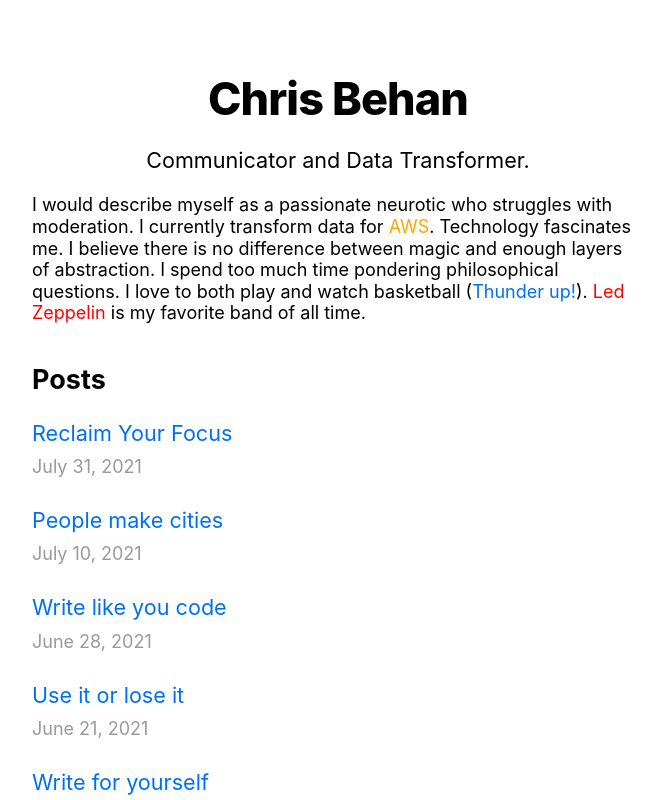
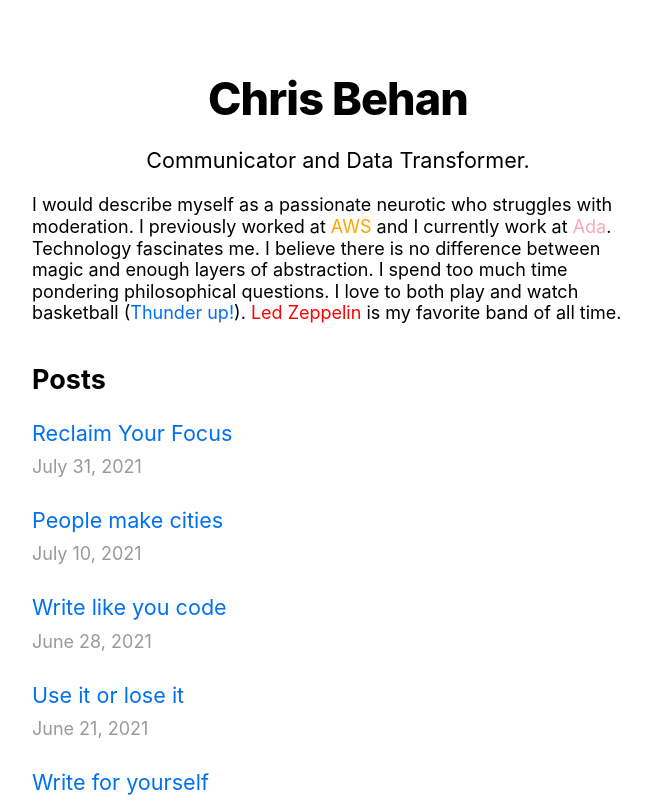
Before and after one commit to Chris-Behan/chris-behan.github.io, a Next.js app: page / in a window 1280 px wide. Shown: the top 800 px of the page, without its empty margins (302-963 px from the left). Built offline with nearby package versions, Linux system fonts and the light colour scheme.

Commit message:
Updates job description on homepage

```diff
--- a/pages/index.js
+++ b/pages/index.js
@@ -44,9 +44,13 @@ gtag('config', 'G-XSBEQSV3P3');
       <section className={utilStyles.headingSm}>
         <p className={utilStyles.introText}>
           I would describe myself as a passionate neurotic who struggles with
-          moderation. I currently transform data for{" "}
+          moderation. I previously worked at{" "}
           <a href="https://aws.amazon.com/" className={utilStyles.orangeAnchor}>
             AWS
+          </a>{" "}
+          and I currently work at{" "}
+          <a href="https://www.ada.cx/" className={utilStyles.pink}>
+            Ada
           </a>
           . Technology fascinates me. I believe there is no difference between
           magic and enough layers of abstraction. I spend too much time
--- a/styles/utils.module.css
+++ b/styles/utils.module.css
@@ -72,3 +72,7 @@
 .redAnchor {
   color: red;
 }
+
+.pink {
+  color: #fea8b3;
+}
```
